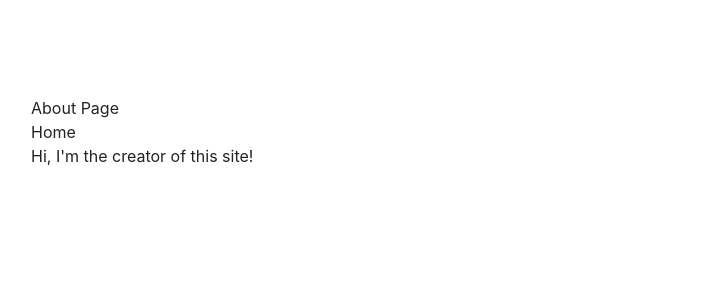
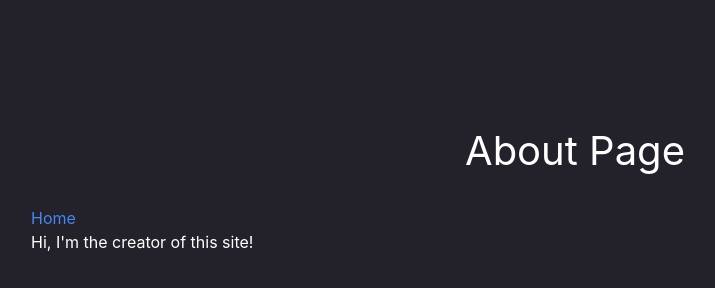
Before and after one commit to IramPachecoGarcia/my-first-gatsby-site, a Gatsby site: page /about in a window 1280 px wide. Shown: the whole page, without its empty margins (65-780 px from the left). Built offline with nearby package versions, Linux system fonts and the light colour scheme; Gatsby itself is replaced by a stand-in of ours.

Commit message:
Added primary heading component. Adjusted default styles of the body and added a global stylesheet

```diff
--- /dev/null
+++ b/src/components/primaryHeading.tsx
@@ -0,0 +1,11 @@
+import * as React from 'react'
+
+export const PrimaryHeading = (props) => {
+    return (
+        <div class="primary-heading-container">
+            <h1 class="primary-heading">{props. children}</h1>
+        </div>
+    )
+}
+
+export default PrimaryHeading
--- /dev/null
+++ b/src/components/style.tsx
@@ -0,0 +1,7 @@
+import * as React from "react"
+
+const CustomLinkStyles = {
+    color: "#4287f5"
+}
+
+export default CustomLinkStyles
--- a/src/head_metadata/head.tsx
+++ b/src/head_metadata/head.tsx
@@ -6,3 +6,5 @@ export const Head = () => (
         <meta name="description" content="Hello World" />
     </>
 )
+
+export default Head
--- a/src/pages/about.tsx
+++ b/src/pages/about.tsx
@@ -1,21 +1,18 @@
 import * as React from 'react'
 import { Link } from 'gatsby'
+import CustomLinkStyles from '../components/style'
+import { PrimaryHeading } from '../components/primaryHeading'
+import '../styles/style.css'
 
-const pageStyles = {
-    color: "#232129",
-    padding: 96,
-    fontFamily: "-apple-system, Roboto, sans-serif, serif",
-}
-
-const About = () => {
+const AboutPage = () => {
     return (
-        <div style={pageStyles}>
-            <h1>About Page</h1>
-            <Link to="/">Home</Link>
+        <div>
+            <PrimaryHeading>About Page</PrimaryHeading>
+            <Link style={CustomLinkStyles} to="/">Home</Link>
             <p>Hi, I'm the creator of this site!</p>
         </div>
     )
 }
 
-export default About;
-export {Head} from "../head_metadata/head.tsx"
+export default AboutPage;
+export {Head} from "../head_metadata/head"
--- a/src/pages/index.tsx
+++ b/src/pages/index.tsx
@@ -2,24 +2,19 @@ import * as React from "react"
 import type { HeadFC, PageProps } from "gatsby"
 import { Link } from 'gatsby'
 import Greeting from '../components/greeting'
-
-const pageStyles = {
-  color: "#232129",
-  padding: 96,
-  fontFamily: "-apple-system, Roboto, sans-serif, serif",
-}
+import CustomLinkStyles from '../components/style'
+import { PrimaryHeading } from '../components/primaryHeading'
+import '../styles/style.css'
 
 const IndexPage: React.FC<PageProps> = () => {
   return (
-    <main style={pageStyles}>
-      <h1>Welcome to my Gatsby site!</h1>
-      <Link to="/about">About</Link>
+    <main>
+      <PrimaryHeading>Welcome to my Gatsby site!</PrimaryHeading>
+      <Link style={CustomLinkStyles} to="/about">About</Link>
       <p>I'm making this following the Gatsby Tutorial</p>
-      <Greeting name="Iram" />
     </main>
   )
 }
 
 export default IndexPage
-
-export {Head} from "../head_metadata/head.tsx"
+export {Head} from "../head_metadata/head"
--- /dev/null
+++ b/src/styles/style.css
@@ -0,0 +1,17 @@
+body {
+    color: #fff;
+    background-color: #232129;
+    padding: 96px;
+    font-family: -apple-system, Roboto, sans-serif, serif;
+}
+
+/* Main Heading Container */
+div.primary-heading-container {
+    padding: 25px;
+}
+
+/* Main Heading */
+h1.primary-heading {
+    font-size: 2.5em;
+    text-align: center;
+}
```
